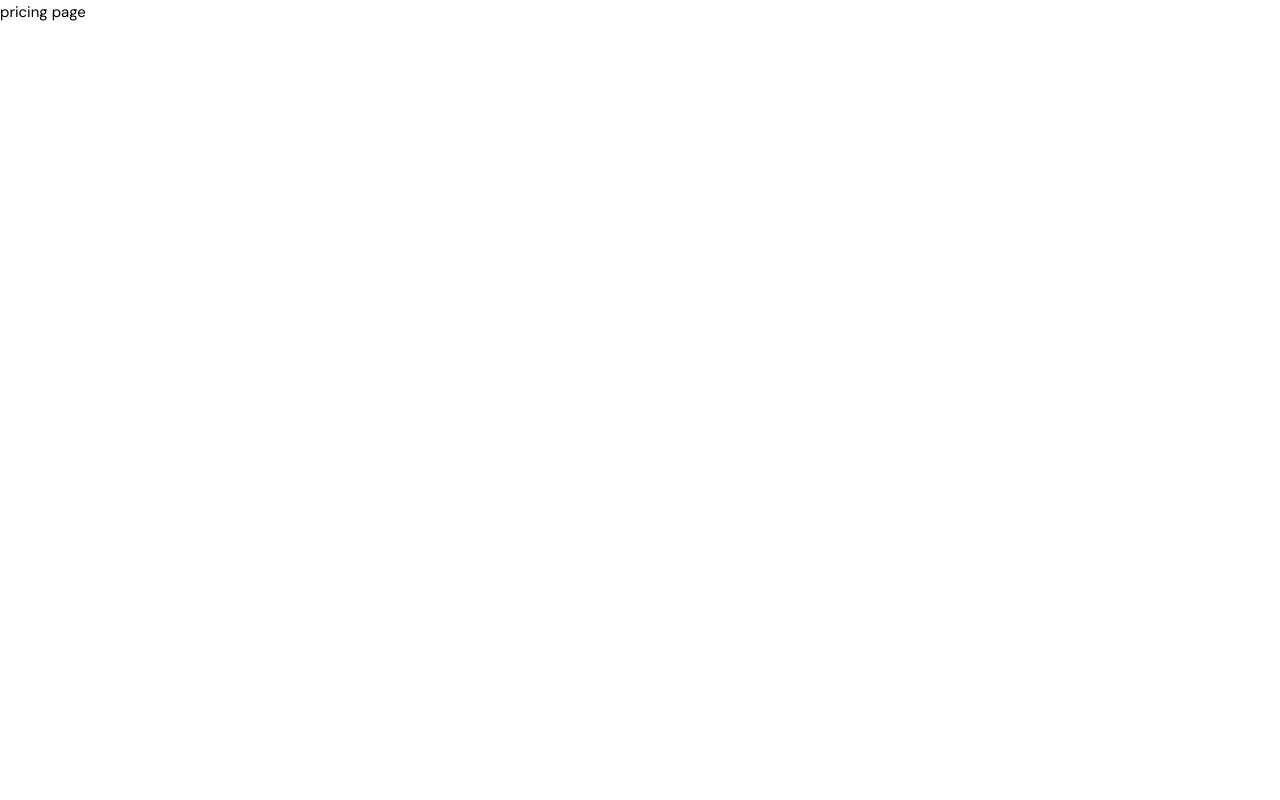
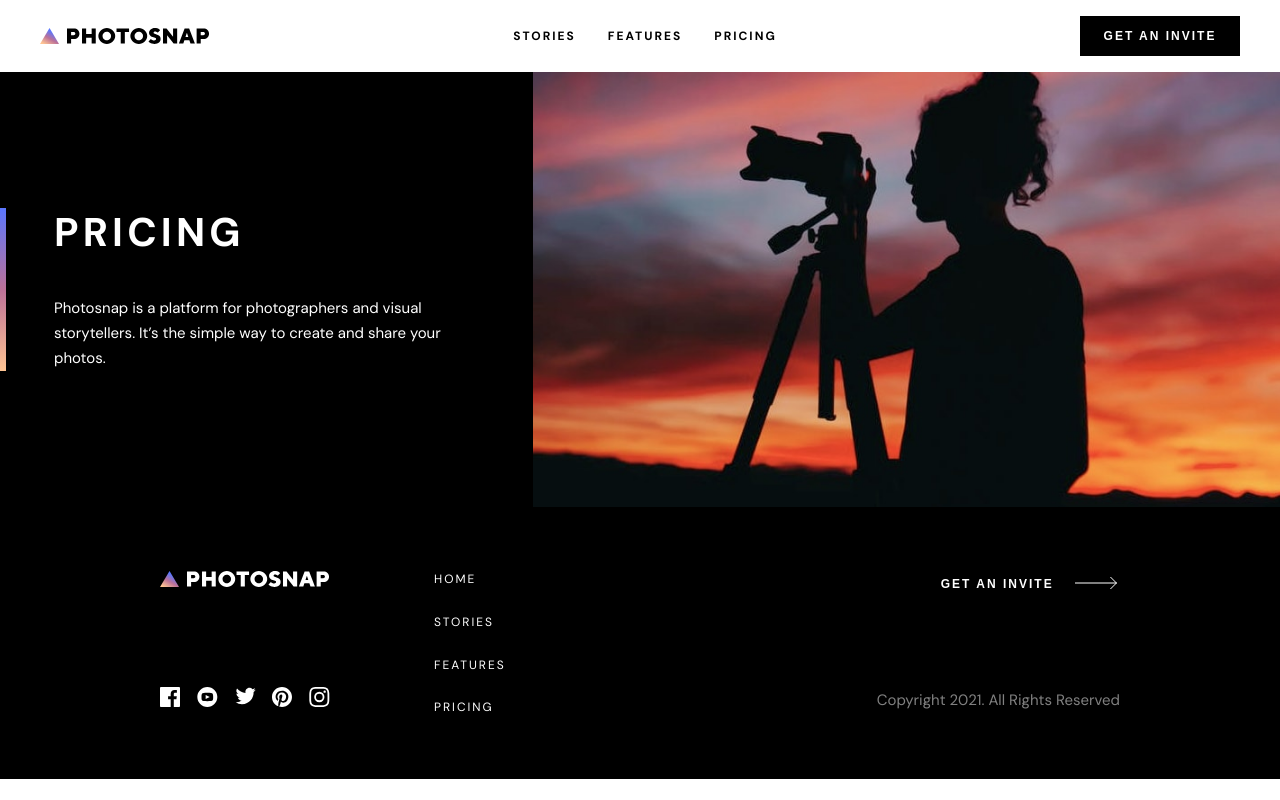
Before and after one commit to BBrownley/photosnap, a plain HTML site: page pricing.html in a window 1280 px wide. Drawn offline with Linux system fonts and the light colour scheme.

Commit message:
Completed pricing hero

```diff
--- a/pricing.html
+++ b/pricing.html
@@ -13,6 +13,134 @@
     <title>Photosnap</title>
   </head>
   <body>
-    pricing page
+    <header class="header">
+      <div class="branding-img"></div>
+      <nav class="navigation">
+        <ul>
+          <li>
+            <a href="/stories.html"><h4>Stories</h4></a>
+          </li>
+          <li>
+            <a href="/features.html"><h4>Features</h4></a>
+          </li>
+          <li>
+            <a href="/pricing.html"><h4>Pricing</h4></a>
+          </li>
+        </ul>
+      </nav>
+      <button class="btn-1"><h4>Get an invite</h4></button>
+      <div class="menu-icon"></div>
+    </header>
+    <div class="mobile-menu">
+      <nav class="navigation">
+        <ul>
+          <li>
+            <a href="/stories.html"><h4>Stories</h4></a>
+          </li>
+          <li>
+            <a href="/features.html"><h4>Features</h4></a>
+          </li>
+          <li>
+            <a href="/pricing.html"><h4>Pricing</h4></a>
+          </li>
+        </ul>
+      </nav>
+      <button class="btn-1"><h4>Get an invite</h4></button>
+    </div>
+    <main>
+      <section class="hero-section pricing-hero">
+        <div class="container">
+          <div class="info-wrapper">
+            <div class="section-info accent-border">
+              <div class="mobile-accent-border"></div>
+              <h2 class="large">Pricing</h2>
+              <p>
+                Photosnap is a platform for photographers and visual
+                storytellers. It’s the simple way to create and share your
+                photos.
+              </p>
+            </div>
+          </div>
+          <div class="pricing-hero-img"></div>
+        </div>
+      </section>
+    </main>
+    <footer class="footer">
+      <div class="footer-container">
+        <div class="footer-left">
+          <div class="branding-img">
+            <!-- For filtering part of img -->
+            <div class="branding-img branding-img__inner"></div>
+          </div>
+          <nav class="secondary-footer-nav">
+            <ul>
+              <li>
+                <a href="#"><h4>Home</h4></a>
+              </li>
+              <li>
+                <a href="#"><h4>Stories</h4></a>
+              </li>
+              <li>
+                <a href="#"><h4>Features</h4></a>
+              </li>
+              <li>
+                <a href="#"><h4>Pricing</h4></a>
+              </li>
+            </ul>
+          </nav>
+          <div class="socials">
+            <div>
+              <img src="./assets/shared/desktop/facebook.svg" alt="facebook" />
+            </div>
+            <div>
+              <img src="./assets/shared/desktop/youtube.svg" alt="youtube" />
+            </div>
+            <div>
+              <img src="./assets/shared/desktop/twitter.svg" alt="twitter" />
+            </div>
+            <div>
+              <img
+                src="./assets/shared/desktop/pinterest.svg"
+                alt="pinterest"
+              />
+            </div>
+            <div>
+              <img
+                src="./assets/shared/desktop/instagram.svg"
+                alt="instagram"
+              />
+            </div>
+          </div>
+        </div>
+
+        <nav class="main-footer-nav">
+          <ul>
+            <li>
+              <a href="#"><h4>Home</h4></a>
+            </li>
+            <li>
+              <a href="#"><h4>Stories</h4></a>
+            </li>
+            <li>
+              <a href="#"><h4>Features</h4></a>
+            </li>
+            <li>
+              <a href="#"><h4>Pricing</h4></a>
+            </li>
+          </ul>
+        </nav>
+
+        <div class="invite-copyright">
+          <button class="btn-4">
+            Get an invite<img
+              src="./assets/shared/desktop/arrow.svg"
+              alt=""
+              class="svg-arrow"
+            />
+          </button>
+          <p>Copyright 2021. All Rights Reserved</p>
+        </div>
+      </div>
+    </footer>
   </body>
 </html>
--- a/scss/main.scss
+++ b/scss/main.scss
@@ -18,3 +18,4 @@
 @import "./pages/home";
 @import "./pages/stories";
 @import "./pages/features";
+@import "./pages/pricing";
--- /dev/null
+++ b/scss/pages/_pricing.scss
@@ -0,0 +1,25 @@
+.pricing-hero {
+  padding-bottom: 34%;
+  .pricing-hero-img {
+    background: url("../../assets/pricing/desktop/hero.jpg");
+    background-size: cover;
+  }
+  @media (max-width: 1150px) {
+    padding-bottom: 59%;
+    .pricing-hero-img {
+      background: url("../../assets/pricing/tablet/hero.jpg");
+      background-size: cover;
+    }
+  }
+  @media (max-width: 700px) {
+    padding-bottom: 0;
+    .pricing-hero-img {
+      background: url("../../assets/pricing/mobile/hero.jpg");
+      background-size: cover;
+      background-position: bottom center;
+      left: 0;
+      right: 0;
+      height: 32rem;
+    }
+  }
+}
```
Also changed, not shown: main.min.css.
